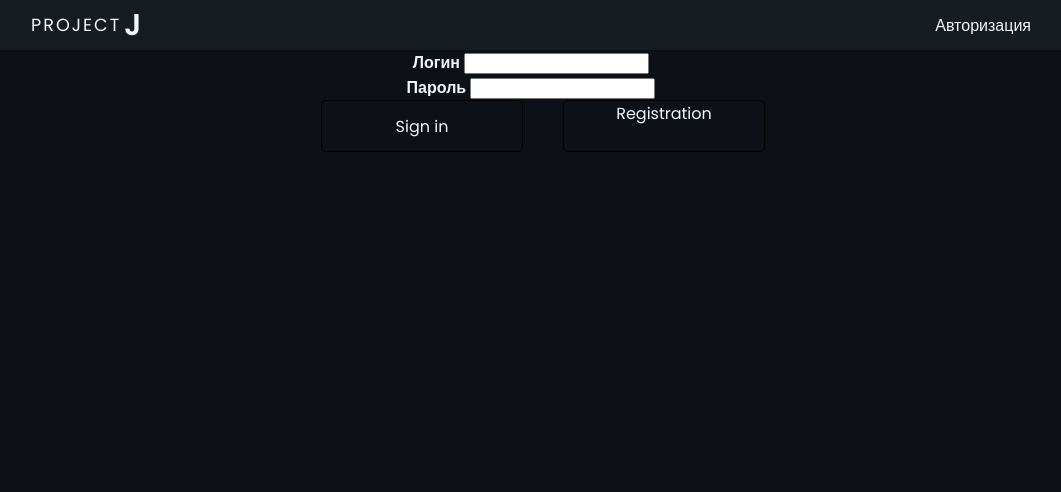
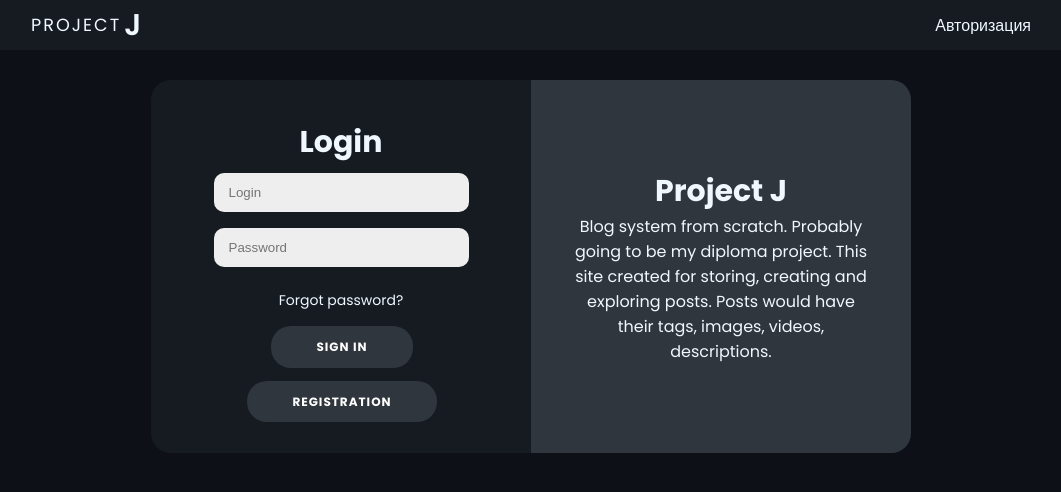
Before and after one commit to hewwodarkness/Project-J, a PHP site: page /login.php in a window 1280 px wide. Shown: the top 492 px of the page, without its empty margins (109-1170 px from the left). Run offline with PHP 8.4, Linux system fonts and the light colour scheme; data that the repository does not hold is empty; a stand-in replaces the project's code that opens the database connection.

Commit message:
Login and Registration page are fancy now! Finally found some time to fix this

```diff
--- /dev/null
+++ b/css/login.css
@@ -0,0 +1,92 @@
+@import url("https://fonts.googleapis.com/css2?family=Poppins:wght@300;400;500;600;700;800;900&display=swap");
+.container {
+    background-color: #161b22;
+    width: 760px;
+    height: min-content;
+    margin-right: auto;
+    margin-left: auto;
+    margin-top: 30px;
+    border-radius: 20px;
+    display: flex;
+}
+
+.reg-container {
+    background-color: #161b22;
+    width: 760px;
+    height: min-content;
+    margin-right: auto;
+    margin-left: auto;
+    margin-top: 30px;
+    border-radius: 20px;
+    display: flex;
+}
+
+.login-inputs {
+    width: 50%;
+    padding: 40px;
+    text-align: center;
+    vertical-align: middle;
+}
+
+.login-information {
+    width: 50%;
+    padding: 40px;
+    background-color: #30363d;
+    border-radius: 0 20px 20px 0;
+    display: flex;
+    justify-content: center; /*Центрирование по горизонтали*/
+    align-items: center;
+    text-align: center;
+}
+
+input {
+	background-color: #eee;
+	border: none;
+	padding: 12px 15px;
+	margin: 8px 0;
+	width: 75%;
+    border-radius: 10px;
+}
+
+.login-text {
+	font-weight: bold;
+	margin: 0;
+    font-size: 30px;
+}
+/* FP MEANS FORGOT PASSWORD */
+.login-fp {
+    color: aliceblue;
+	font-size: 14px;
+	text-decoration: none;
+	margin: 15px 0;
+}
+
+button {
+	border-radius: 20px;
+	border: 0px;
+	background-color: #30363d;
+	color: #FFFFFF;
+	font-size: 12px;
+	font-weight: bold;
+	padding: 12px 45px;
+	letter-spacing: 1px;
+	text-transform: uppercase;
+    font-family: "Poppins", sans-serif;
+}
+
+.btn {
+    border-radius: 20px;
+    background-color: #30363d;
+    color: #FFFFFF;
+    font-size: 12px;
+    font-weight: bold;
+    padding: 12px 45px;
+    letter-spacing: 1px;
+    text-transform: uppercase;
+    margin-bottom: 20px;
+    margin-left: 2px;
+}
+
+.twobuttons {
+    margin-top: 20px;
+}
--- a/css/main.css
+++ b/css/main.css
@@ -20,6 +20,7 @@ a {
 
   margin: 0 0 0 0;
  }
+
 
 
 /* INTRO */
@@ -357,46 +358,6 @@ a {
     opacity: 0.8;
   }
 
-.btn {
-  background: none;
-	color: inherit;
-	border: none;
-	padding: 0;
-	font: inherit;
-	cursor: pointer;
-	outline: inherit;
-  width: 200px;
-  height: 50px;
-}
-
-.twobuttons {
-  width: 500px;
-  display: flex;
-  margin-left: auto;
-    margin-right: auto;
-}
-
-.buttontest {
-  width: 200px;
-	height: 50px;
-	margin-left: 40px;
-	margin-bottom: 20px;
-	border-radius: 10px;
-  border-width: 0;
-  border-radius: 5px;
-  border: 1px solid black;
-  display: flex;
-
-}
-
-.loginform {
-  align-items: center;
-  text-align: center;
-  width: 1000px;
-    margin-left: auto;
-    margin-right: auto;
-}
-
 @media(max-width: 1000px)
 {
   .posts {
--- a/css/menu.css
+++ b/css/menu.css
@@ -1,9 +1,10 @@
-
+@import url("https://fonts.googleapis.com/css2?family=Poppins:wght@300;400;500;600;700;800;900&display=swap");
 /* MENU */
 
 .nav {
     width: 100%;
     background-color: #161b22;
+    font-family: "Poppins", sans-serif;
 
 }
 .menu {
@@ -70,6 +71,11 @@
 }
 
 .logout {
-  font-weight: bold;
+  font-family: "Poppins", sans-serif;
 
 }
+
+
+.newtext {
+  font-family: "Poppins", sans-serif;
+}
--- a/login.php
+++ b/login.php
@@ -4,9 +4,8 @@
     <meta charset="UTF-8">
     <meta name="viewport" content="width=device-width, initial-scale=1.0">
     <link rel="stylesheet" href="css/main.css">
-    <link rel="stylesheet" href="css/user_profile.css">
-    <link rel="stylesheet" href="css/tag_page.css">
-	<link rel="stylesheet" href="css/menu.css">
+	<link rel="stylesheet" href="css/login.css">
+
 
 </head>
 <body>
@@ -65,24 +64,45 @@ include 'menu.php';
 ?>
 
 
-<form action="login.php" method="POST" class="loginform">
-	<strong>Логин</strong>
-	<input type="text" name="login" value="<?php echo @$data['login']; ?>"><br/>
+	<div class="container">
 
-	<strong>Пароль</strong>
-	<input type="password" name="password" value="<?php echo @$data['password']; ?>"><br/>
-	<div class="twobuttons">
-		<div class="buttontest">
-			<button type="submit" name="do_login" class="btn">Sign in</button>
-		</div>
-		<div class="buttontest">
-			<a type="submit" href="signup.php" class="btn">Registration</a>
-		</div>
-	</div>
+		<div class="login-inputs">
+
+			<p class="login-text">
+				Login
+			</p>
+
+			<form action="login.php" method="POST" class="loginform">
+
+				<input type="text" name="login" placeholder="Login" value="<?php echo @$data['login']; ?>"><br/>
+
+				<input type="password" name="password" placeholder="Password" value="<?php echo @$data['password']; ?>"><br/>
+
+			<p class="login-fp">
+				Forgot password?
+			</p>
 
 
 
-</form>
+						<button type="submit" name="do_login" class="btn">Sign in</button>
+
+						<a type="submit" href="signup.php" class="btn">Registration</a>
+			</form>
+
+		</div>
+
+		<div class="login-information">
+			<div>
+				<p class="login-text">
+					Project J
+				</p>
+				<p>
+				Blog system from scratch. Probably going to be my diploma project. This site created for storing, creating and exploring posts. Posts would have their tags, images, videos, descriptions.
+				</p>
+			</div>
+		</div>
+
+	</div>
 
 </body>
 </html>
--- a/menu.php
+++ b/menu.php
@@ -1,5 +1,12 @@
-
+<!DOCTYPE html>
+<html lang="en">
+<head>
+    <meta charset="UTF-8">
+    <meta name="viewport" content="width=device-width, initial-scale=1.0">
+    <link rel="stylesheet" href="css/main.css">
 <link rel="stylesheet" href="css/menu.css">
+</head>
+<body>
     <div class="nav">
         <div class="menu">
             <div class="left-menu">
@@ -18,7 +25,7 @@
                 if ( isset ($_SESSION['user']) ) : ?>
 
                 <a class="create-post" href="form.php">
-                    <p>
+                    <p class="newtext">
                         Создать пост
                     </p>
                 </a>
@@ -38,8 +45,9 @@
 
                 <?php else : ?>
 
-                <a href="login.php">Авторизация</a>
+                <a class="fontpls" href="login.php">Авторизация</a>
                 <?php endif; ?>
             </div>
         </div>
     </div>
+</body>
```
Also changed, not shown: signup.php (+49 -20 lines).
